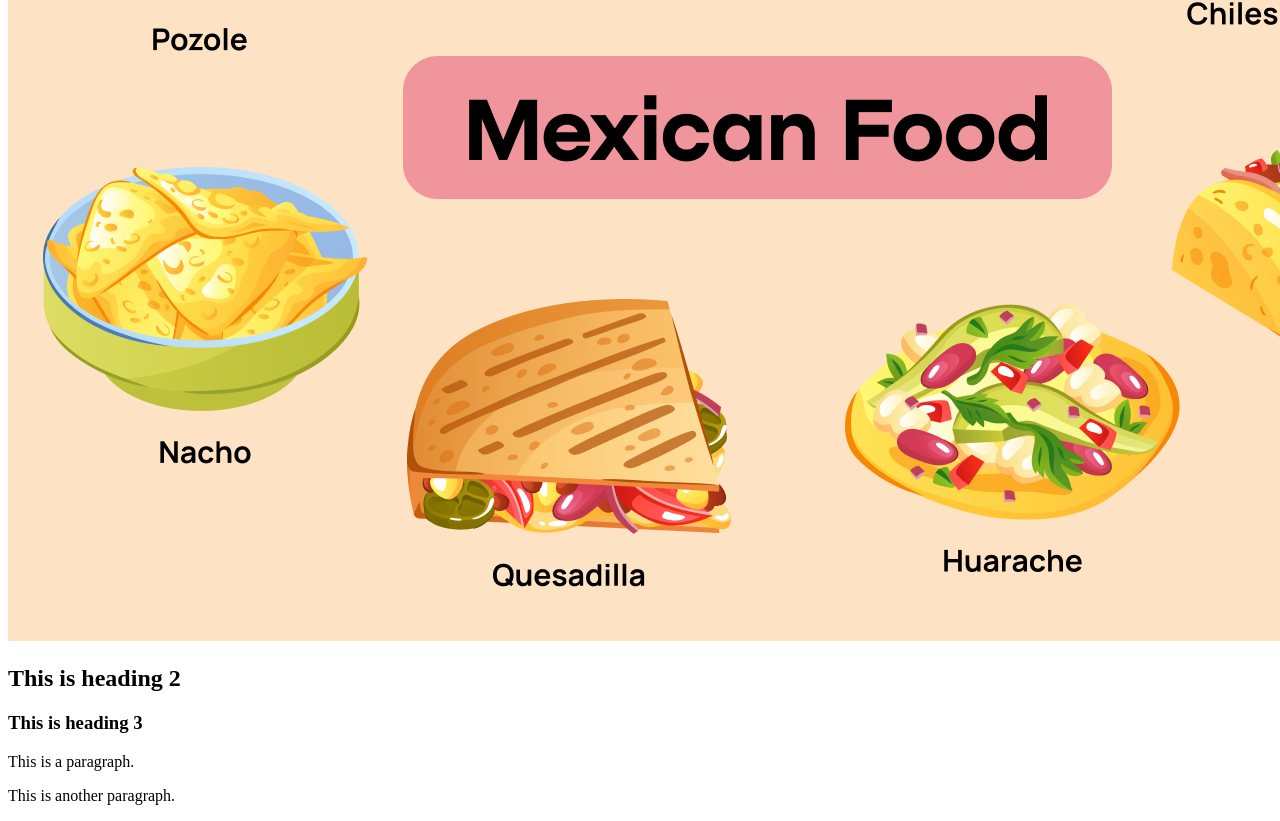
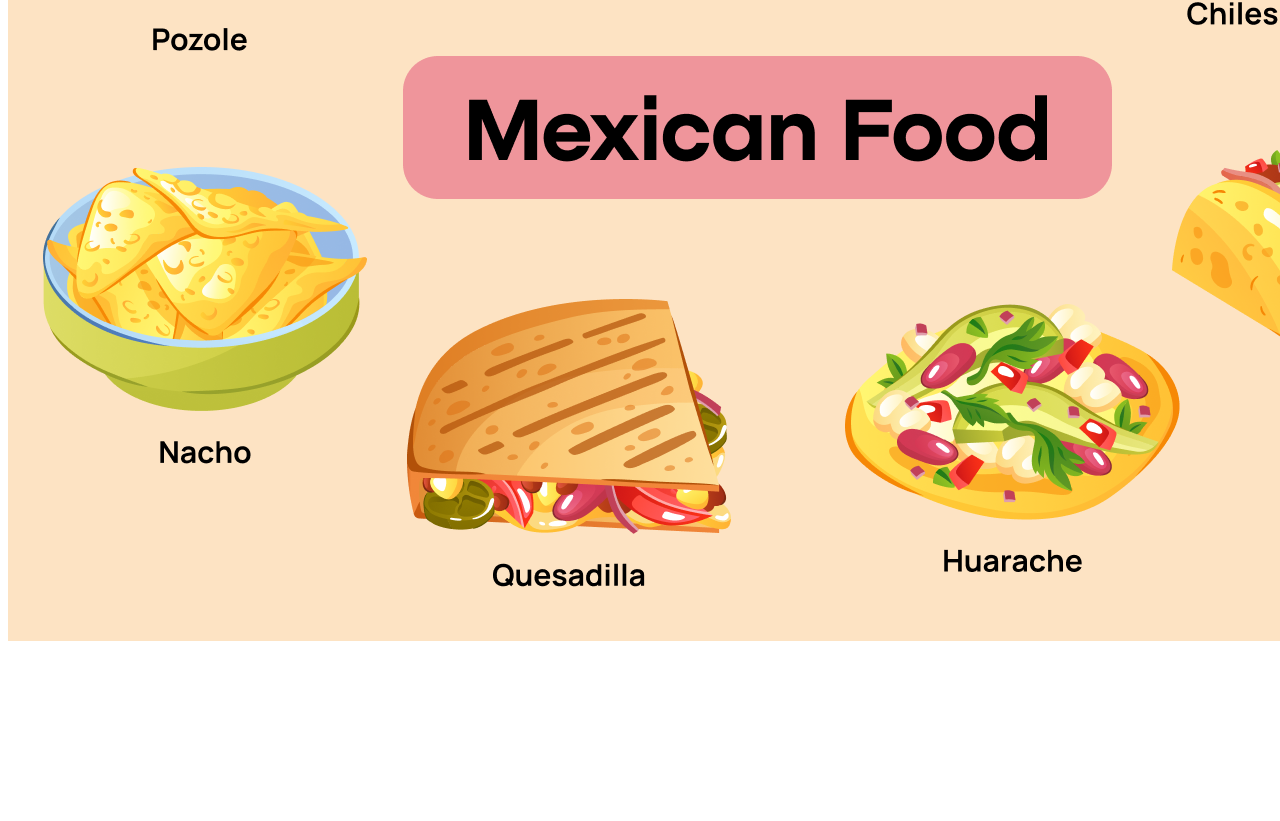
Before and after one commit to kamilahfavela/final-project, a plain HTML site: page subpage1.html in a window 1280 px wide. Shown: the part 572-1393 px from the top of the page. After the commit the page ends 1225 px from the top, so only its background shows below. Drawn offline with Linux system fonts and the light colour scheme.

Commit message:
Update subpage1.html

```diff
--- a/subpage1.html
+++ b/subpage1.html
@@ -51,9 +51,5 @@
      burritos,quesadilla, churros.</p>
    <img src="mexican_food_examples_e3af752287.png">
 
-<h2>This is heading 2</h2>
-<h3>This is heading 3</h3>
-<p>This is a paragraph.</p>
-<p>This is another paragraph.</p>
 </body>
 </html>
```
